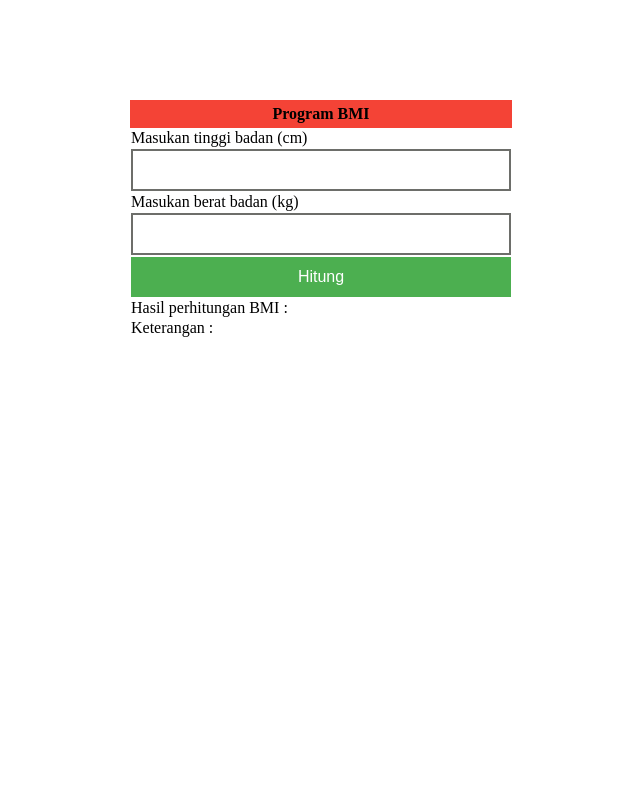
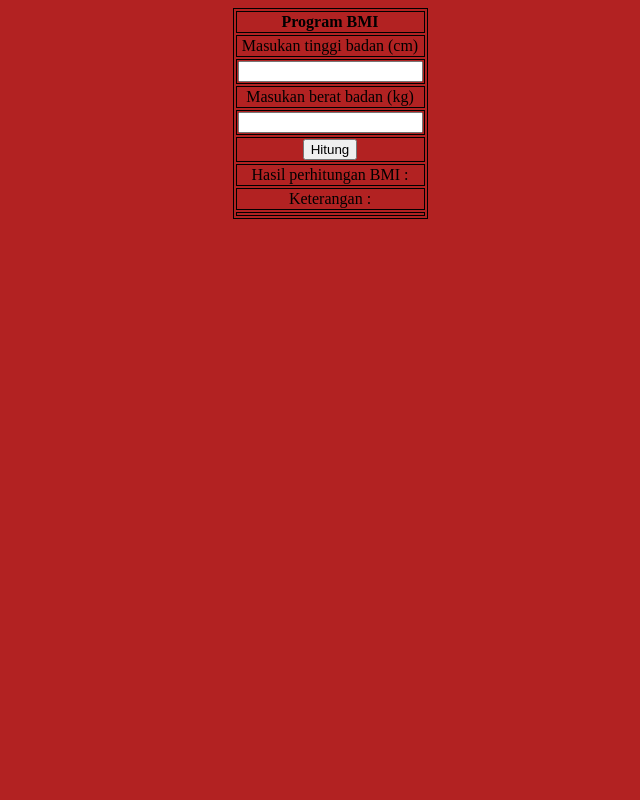
Before and after one commit to yuuby123/anton14, a Django app: page / in a window 1280 px wide. Shown: the whole page, without its empty margins (310-950 px from the left). Run offline with Django 4.2, Linux system fonts and the light colour scheme.

Commit message:
Update style.css

```diff
--- a/static/css/style.css
+++ b/static/css/style.css
@@ -1,38 +1,86 @@
-div	{
-	margin: auto ;
-	width: 400px;
-	margin-top: 100px;
+html {
+    background-color: #b22222;
+    height: 100%;
 }
-table {
-	border-style: none;
-	border-collapse: collapse;
+h1 {
+    color: white;
+    font-family: Arial, Helvetica, sans-serif;
+    text-align: center;
 }
-th{
-	background-color: #f44336;
-	padding: 5px;
-	border: none;
-	font-size: 16px;
+#container {
+    height: 300px;
+    width: 550px;
+    background-color: #eee8aa;
+    display: grid;
+    grid-template-columns: 50px 1fr 1fr 1fr 50px;
+    grid-template-rows: 100px 1fr 1fr;
+    margin: 0 auto;
+    border: 5px solid #daa520;
 }
-td{
-	border: none;
+#weight-input{
+    height: 25px;
+    width: 250px;
+    grid-column-start: 2;
+    grid-column-end: 3;
+    grid-row-start: 1;
+    grid-row-end: 1;
+    align-self: center;
 }
-input[type=text]{
-	padding: 10px;
-	width: 380px;
-	border-style: solid;
-	border-color: #6d6e6a;
-	font-size: 16px;
+#wlabel {
+    grid-column-start: 2;
+    grid-column-end: 3;
+    grid-row-start: 1;
+    grid-row-end: 1;
 }
-input[type=text]:disabled{
-	background-color: white;
+#height-input{
+    height: 25px;
+    width: 250px;
+    grid-column-start: 2;
+    grid-column-end: 3;
+    grid-row-start: 2;
+    grid-row-end: 2;
+    align-self: center;
 }
-button {
-	width: 100%;
-	height: 40px;
-	background-color: #4CAF50;
-    border: none;
-    color: white;
-    padding: 10px;
-    font-size: 16px;
-    cursor: pointer;
+#hlabel {
+    grid-column-start: 2;
+    grid-column-end: 3;
+    grid-row-start: 2;
+    grid-row-end: 2;
 }
+#bmi-output {
+    height: 25px;
+    width: 250px;
+    grid-column-start: 2;
+    grid-column-end: 3;
+    grid-row-start: 3;
+    grid-row-end: 3;
+    align-self: center;
+}
+#bmilabel {
+    grid-column-start: 2;
+    grid-column-end: 3;
+    grid-row-start: 3;
+    grid-row-end: 3;
+}
+#btn {
+    height: 25px;
+    width: 75px;
+    grid-column-start: 3;
+    grid-column-end: 3;
+    grid-row-start: 2;
+    grid-row-end: 2;
+    align-self: center;
+    justify-self: center;
+}
+#table {
+    height: 100px;
+    width: 550px;
+    background-color: #eee8aa;
+    margin: 0 auto;
+    border: 5px solid #daa520;
+}
+table, th, td {
+    margin: auto;
+    text-align: center;
+    border: 1px solid black;
+}
```
